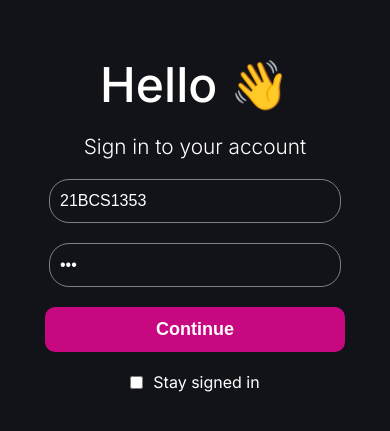
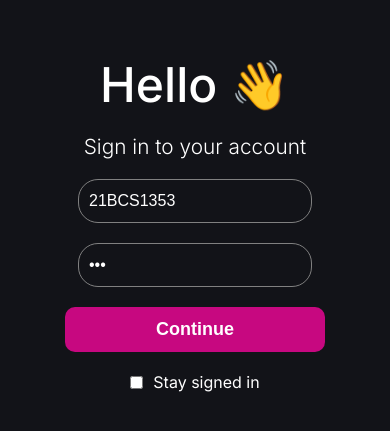
Before and after one commit to mdansarijaved/javedansari_21bcs7231, a Next.js app in the folder frontend/: page /login in a window 390 px wide. Shown: the part 115-546 px from the top of the page. Built offline with nearby package versions, Linux system fonts and the light colour scheme.

Commit message:
change to border box styling

```diff
--- a/frontend/src/app/blog/blogs.module.css
+++ b/frontend/src/app/blog/blogs.module.css
@@ -1,7 +1,6 @@
 
 .main{
     margin: 0px;
-    padding: 0 100px;
     box-sizing: border-box;
     background-color: #121318;
     display: flex;
--- a/frontend/src/app/blog/create/page.module.css
+++ b/frontend/src/app/blog/create/page.module.css
@@ -1,5 +1,5 @@
 .container {
-    width: clamp(200px, 70%, 600px);
+    width: clamp(200px, 100%, 600px);
     padding: 2rem;
 }
 
@@ -119,4 +119,8 @@
     .createTag {
         display: none; /* Hide on mobile */
     }
+
+    .container {
+        padding: 2rem 0.5rem;
+    }
 }
--- a/frontend/src/app/blog/myblogs/page.module.css
+++ b/frontend/src/app/blog/myblogs/page.module.css
@@ -2,4 +2,5 @@
     display: flex;
     flex-direction: column;
     align-items: center;
+    gap: 30px;
 }
--- a/frontend/src/app/globals.css
+++ b/frontend/src/app/globals.css
@@ -1,6 +1,7 @@
 * {
     margin: 0px;
     padding: 0px;
+    box-sizing: border-box;
 }
 
 :root {
```
